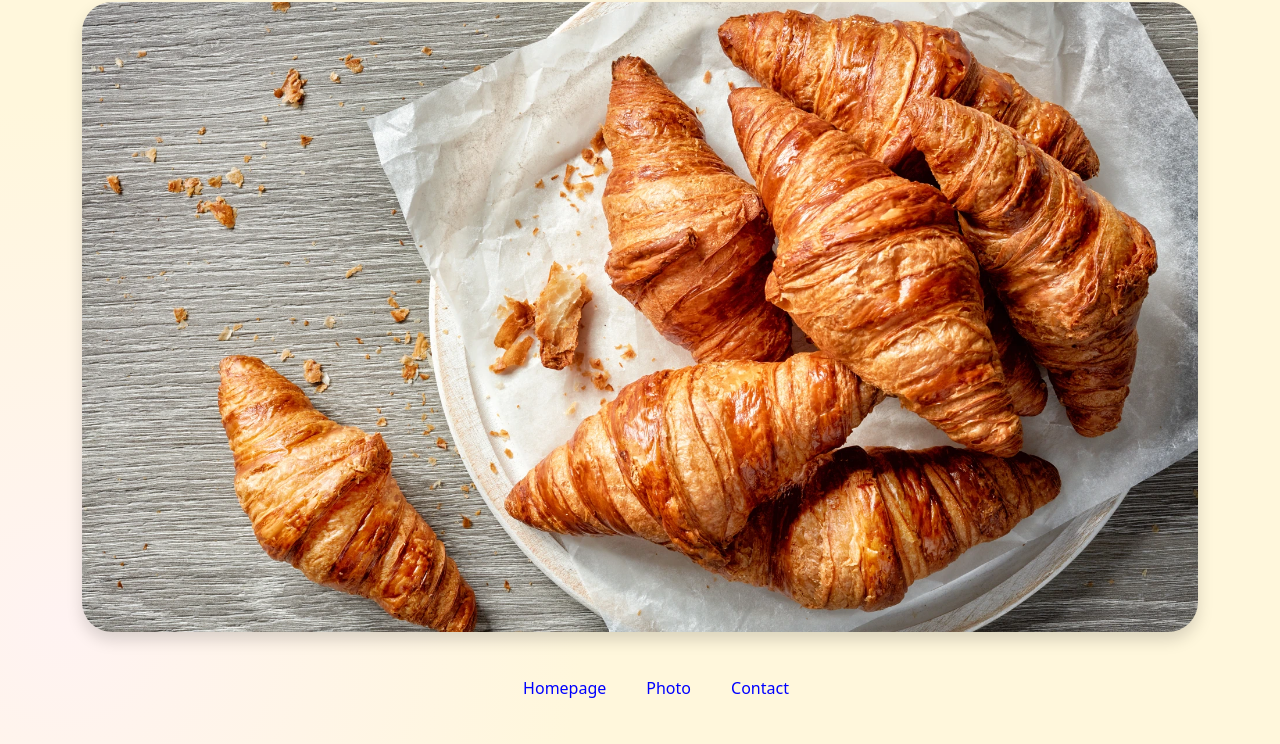
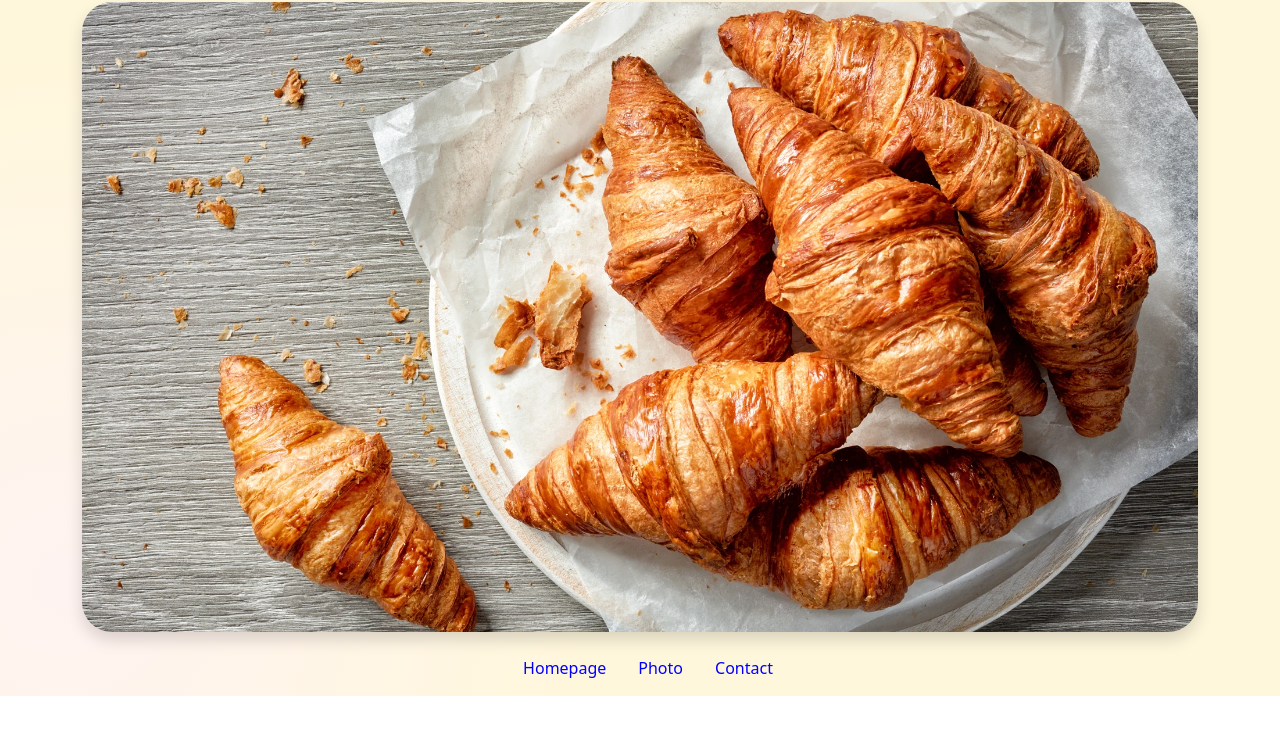
Before and after one commit to araz0515/croissant-project, a plain HTML site: page photo.html in a window 1280 px wide. Shown: the part 110-854 px from the top of the page. After the commit the page ends 806 px from the top, so only its background shows below. Drawn offline with nearby package versions, Linux system fonts and the light colour scheme.

Commit message:
Switched to flex display for links

```diff
--- a/photo.html
+++ b/photo.html
@@ -20,10 +20,10 @@
         alt="picture of a croissant"
         class="img-fluid shadow mt-2"
       />
-      <ul class="m-4">
-        <li><a href="/">Homepage</a></li>
-        <li><a href="/photo.html">Photo</a></li>
-        <li><a href="/contact.html">Contact</a></li>
+      <ul class="mt-4">
+        <li class="me-3"><a href="/">Homepage</a></li>
+        <li class="ms-3 me-3"><a href="/photo.html">Photo</a></li>
+        <li class="ms-3 me-3"><a href="/contact.html">Contact</a></li>
       </ul>
     </div>
   </body>
--- a/src/style.css
+++ b/src/style.css
@@ -11,7 +11,6 @@ ul {
   display: flex;
   justify-content: center;
   list-style: none;
-  text-align: center;
 }
 
 a {
@@ -21,10 +20,6 @@ a {
 a:hover {
   text-decoration: underline;
 }
-li {
-  display: inline;
-  margin: 20px;
-}
 
 img {
   border-radius: 30px;
```
Also changed, not shown: contact.html (+3 -3 lines), index.html (+3 -3 lines).
